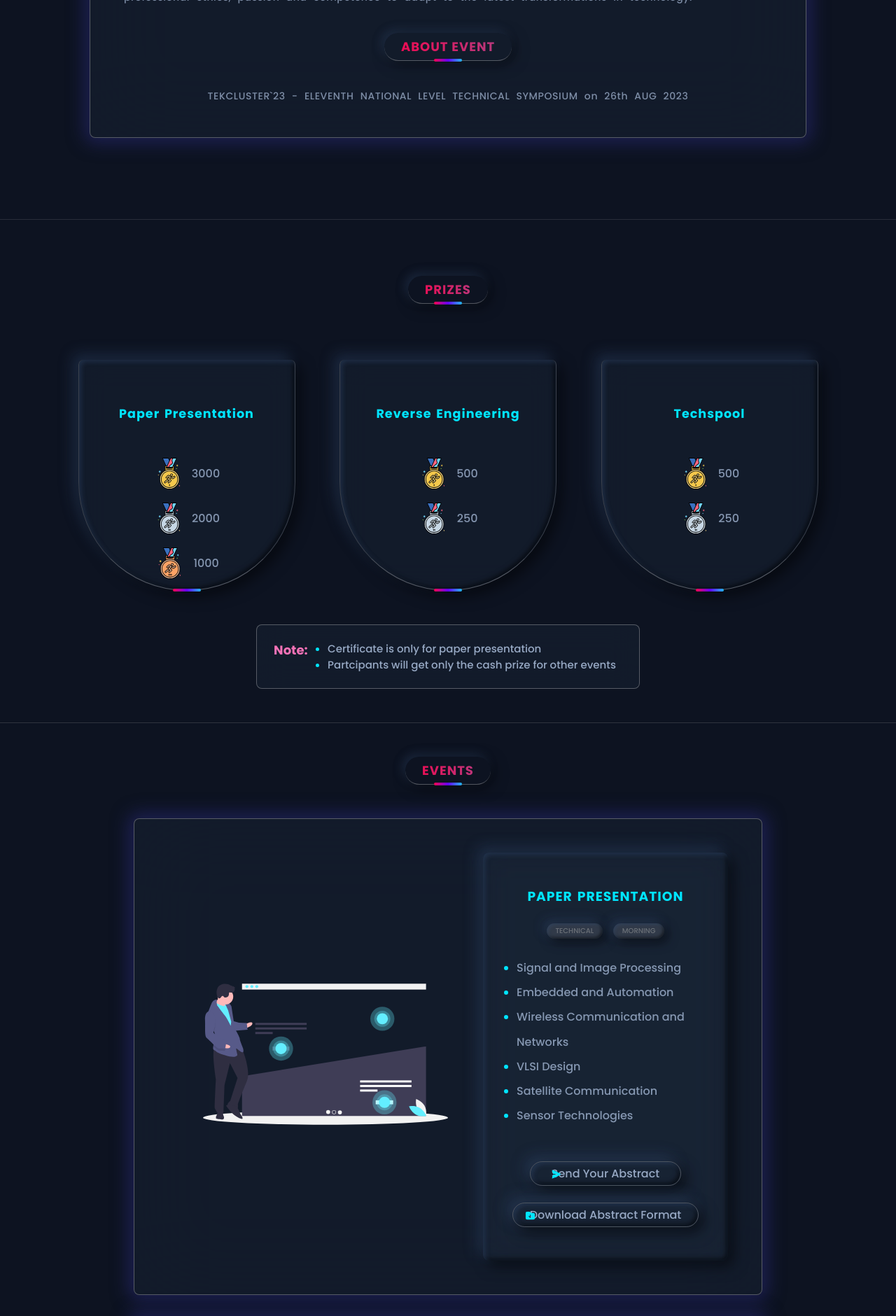
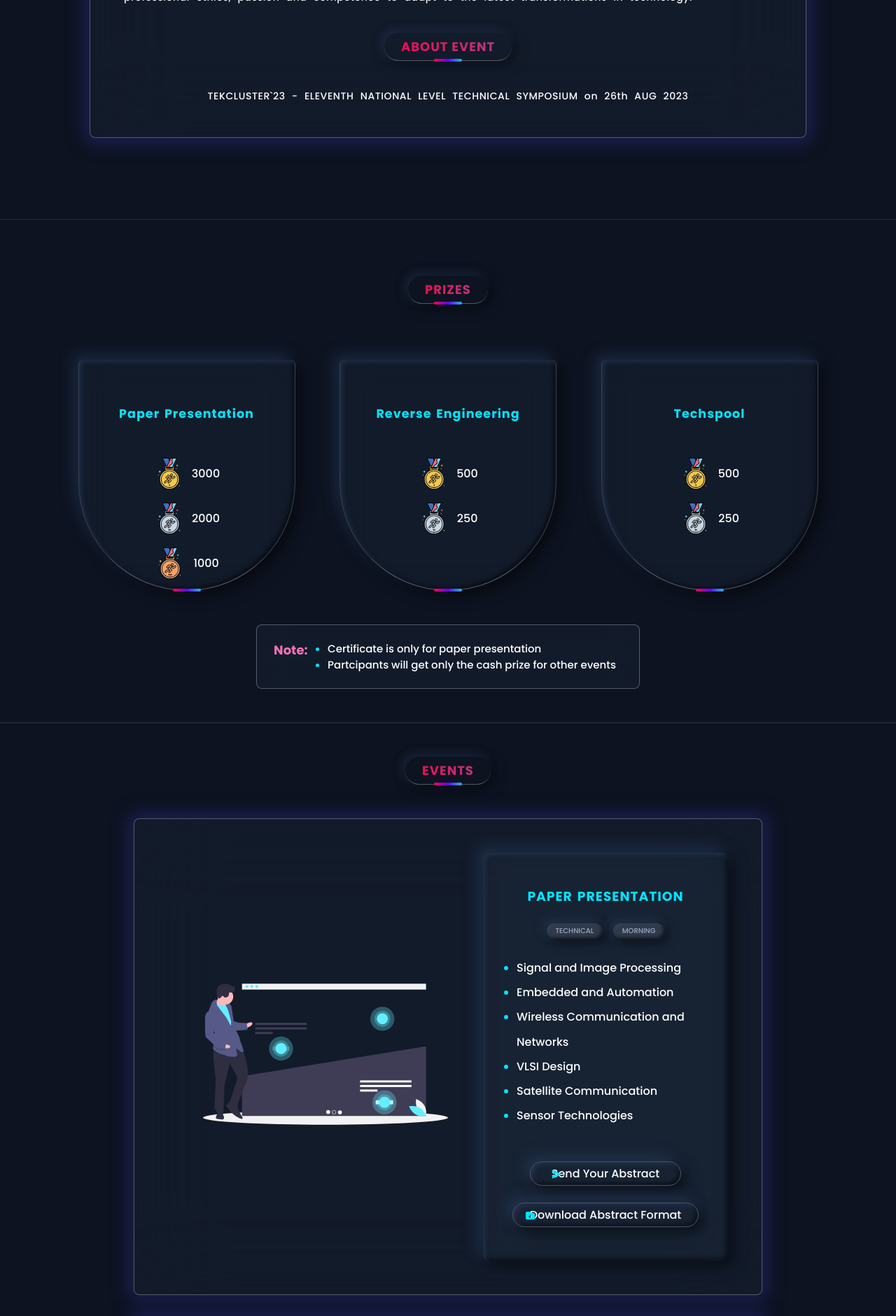
Before and after one commit to codewithmurali/decra, a React (Vite) app: page / in a window 1280 px wide. Shown: the part 1260-3140 px from the top of the page at 70% size. Built offline with nearby package versions, Linux system fonts and the light colour scheme.

Commit message:
making changes for responsiveness

```diff
--- a/src/Pages/Events/Events.module.css
+++ b/src/Pages/Events/Events.module.css
@@ -38,7 +38,7 @@
   flex-direction: column;
   align-items: center;
   gap: 24px;
-  color: #98aac5de;
+  color: white;
   background-color: #1e293b65;
   border-radius: 8px;
   backdrop-filter: blur(20px);
@@ -58,6 +58,7 @@
 .genere {
   text-transform: uppercase;
   background-color: #f8fafc1c;
+  color: #98aac5;
   height: fit-content;
   border-radius: 50px;
   padding-block: 3px;
@@ -86,7 +87,7 @@
   padding: 1rem;
   width: 60%;
   text-align: center;
-  color: #98aac5;
+  color: white;
   background-color: #1e293b65;
   border: solid 1px rgba(192, 192, 192, 0.394);
   border-radius: 8px;
@@ -166,12 +167,12 @@ li::marker {
   width: fit-content;
   text-align: center;
   text-decoration: none;
-  color: #98aac5;
+  color: white;
 }
 
 .submit:hover,
 .submit:active {
-  color: aliceblue;
+  color: white;
   border: 1px solid #98aac5;
   box-shadow: 0.2em 0.2em 0.4em #354f7565,
     -0.2em -0.2em 0.4em rgba(0, 0, 0, 0.5),
--- a/src/Pages/Prices/Prizes.module.css
+++ b/src/Pages/Prices/Prizes.module.css
@@ -59,7 +59,7 @@
   flex-direction: column;
   align-items: center;
   gap: 24px;
-  color: #98aac5de;
+
   background-color: #1e293b65;
   border-radius: 8px 8px 175px 175px;
   backdrop-filter: blur(20px);
@@ -88,16 +88,20 @@
 
 .prize__list {
   padding: 5px;
+
   list-style: none;
   text-align: center;
 }
 
+.prize__list li > span {
+  color: white;
+}
 .prize__note {
   width: 70%;
   margin: auto;
   padding: 0.5rem;
   width: fit-content;
-  color: #98aac5;
+  color: white;
   background-color: #1e293b65;
   border: solid 1px rgba(192, 192, 192, 0.394);
   border-radius: 8px;
--- a/src/commonStyles.module.css
+++ b/src/commonStyles.module.css
@@ -46,7 +46,7 @@
   font-size: 14px;
   letter-spacing: 0.6px;
   word-spacing: 5px;
-  color: #98aac5ce;
+  color: white;
 }
 .common__card {
   color: #5e6b7f;
```
